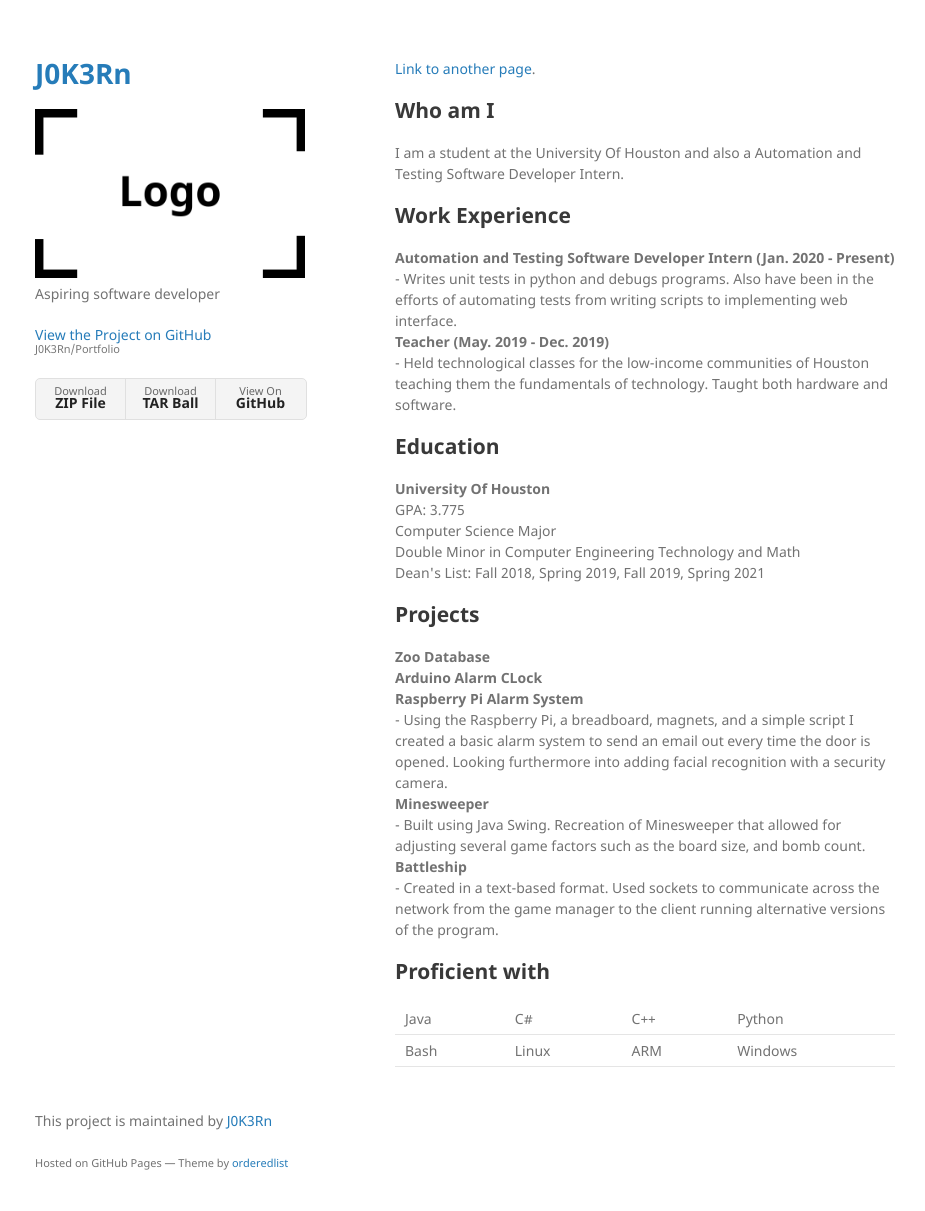
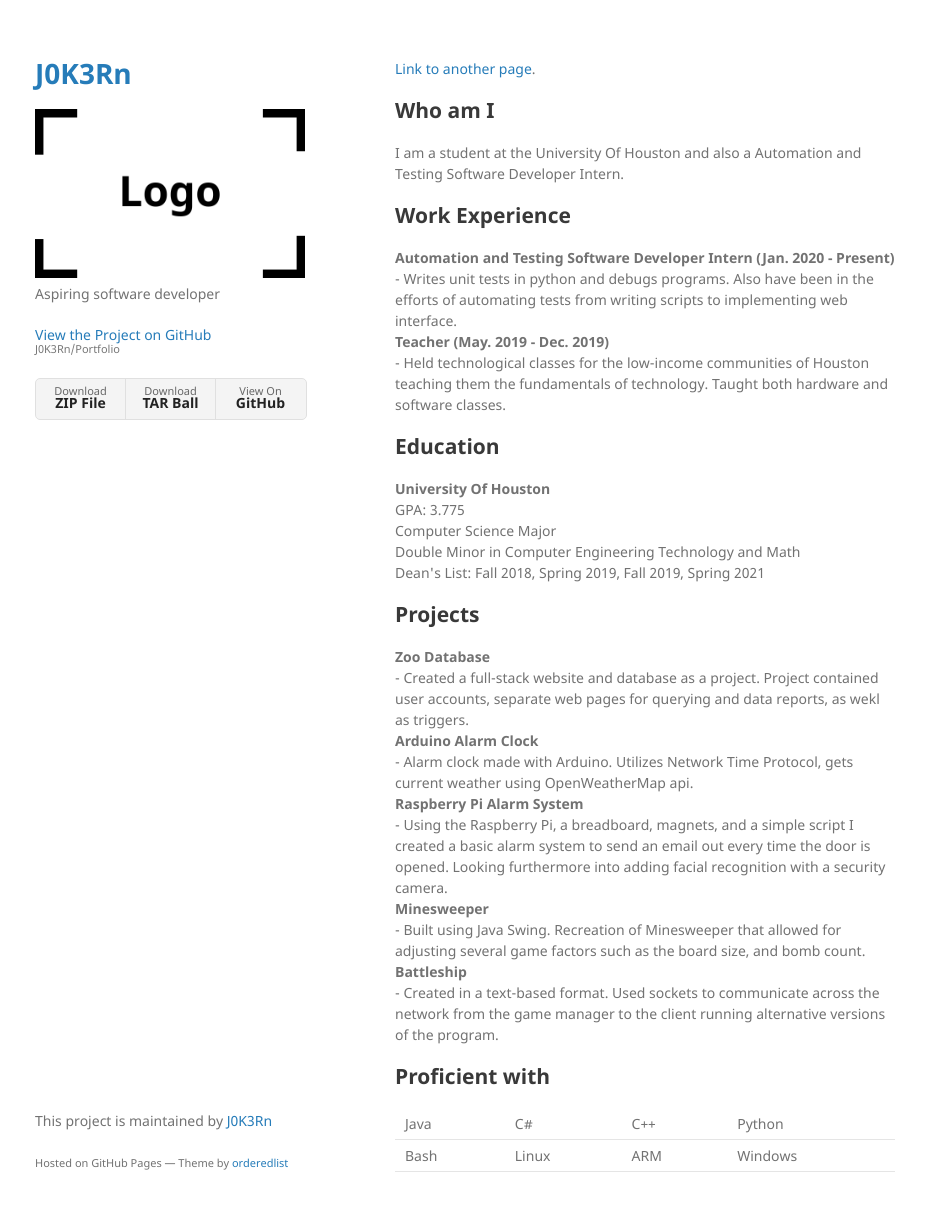
Before and after one commit to J0K3Rn/Portfolio, a Jekyll site: the page built from index.md, in a window 1280 px wide and 1242 px high. Shown: the top 1211 px of the window, without its empty margins (175-1100 px from the left). Built offline with Jekyll 4.4.1, drawn with Linux system fonts in a browser that asks for light colours.

Commit message:
Updating project list

```diff
--- a/index.md
+++ b/index.md
@@ -14,7 +14,7 @@ I am a student at the University Of Houston and also a Automation and Testing So
 <b>Automation and Testing Software Developer Intern (Jan. 2020 - Present)</b><br>
 - Writes unit tests in python and debugs programs. Also have been in the efforts of automating tests from writing scripts to implementing web interface.<br>
 <b>Teacher (May. 2019 - Dec. 2019)</b><br>
-- Held technological classes for the low-income communities of Houston teaching them the fundamentals of technology. Taught both hardware and software.
+- Held technological classes for the low-income communities of Houston teaching them the fundamentals of technology. Taught both hardware and software classes.
 </p>
 
 ## Education
@@ -31,7 +31,9 @@ Dean's List: Fall 2018, Spring 2019, Fall 2019, Spring 2021
 
 <p>
 <b>Zoo Database</b><br>
-<b>Arduino Alarm CLock</b><br>
+- Created a full-stack website and database as a project. Project contained user accounts, separate web pages for querying and data reports, as wekl as triggers.<br>
+<b>Arduino Alarm Clock</b><br>
+- Alarm clock made with Arduino. Utilizes Network Time Protocol, gets current weather using OpenWeatherMap api.<br>
 <b>Raspberry Pi Alarm System</b><br>
 - Using the Raspberry Pi, a breadboard, magnets, and a simple script I created a basic alarm system to send an email out every time the door is opened. Looking furthermore into adding facial recognition with a security camera.<br>
 <b>Minesweeper</b><br>
```
